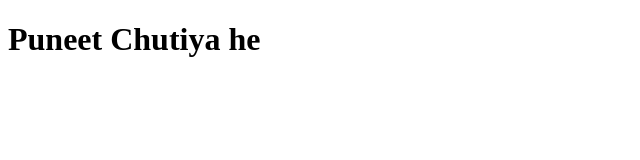
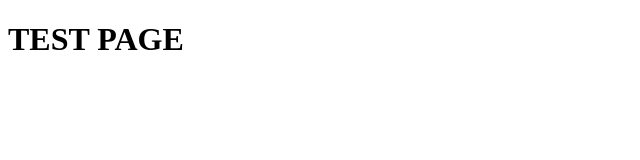
Before and after one commit to AakashNiwane/aakashniwane.github.io, a plain HTML site: page index.html in a window 1280 px wide. Shown: the whole page, without its empty margins (0-640 px from the left). Drawn offline with Linux system fonts and the light colour scheme.

Commit message:
update index.html

```diff
--- a/index.html
+++ b/index.html
@@ -7,7 +7,7 @@
 
 	<div>
 		<h1>
-			Puneet Chutiya he
+			TEST PAGE
 
 		</h1>
 	</div>
```
